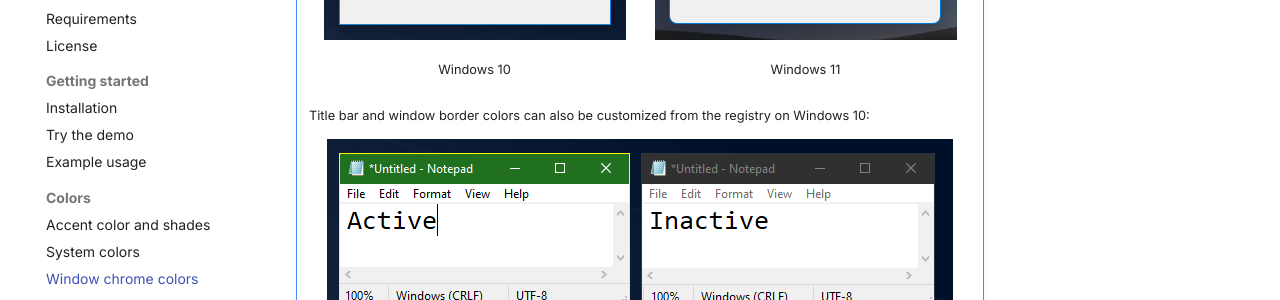
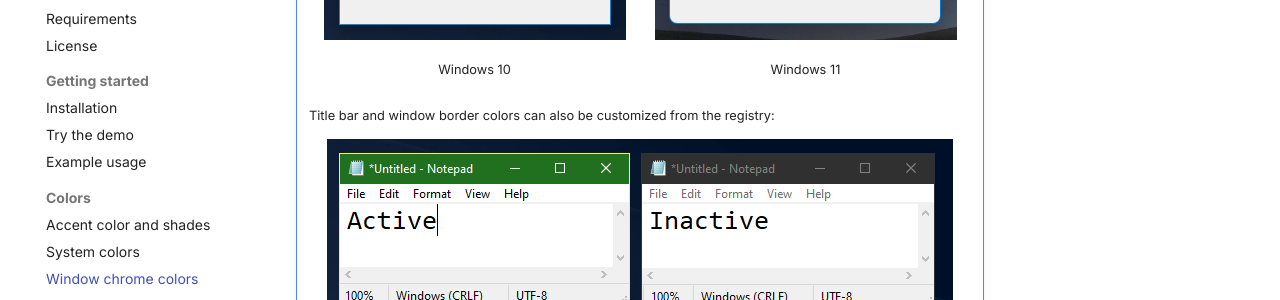
Before and after one commit to Valer100/winaccent, an MkDocs documentation site: the page built from docs/colors/window-chrome-colors.md, in a window 1280 px wide and 900 px high, scrolled down 1937 px. Shown: the part 152-452 px from the top of the window. Built offline with MkDocs 1.6.1 and Material for MkDocs 9.7.7, drawn with Linux system fonts in a browser that asks for light colours; some web fonts are replaced; comment, search, counter and statistics services are not loaded.

Commit message:
Remove `on Windows 10` to make things more clear

```diff
--- a/docs/colors/window-chrome-colors.md
+++ b/docs/colors/window-chrome-colors.md
@@ -56,7 +56,7 @@ print(f"Inactive window border: {wintaccent.window_border_inactive}")
 
     </div>
 
-    Title bar and window border colors can also be customized from the registry on Windows 10:
+    Title bar and window border colors can also be customized from the registry:
 
     <div align="center">
     ![Custom window colors](assets/custom-window-colors.png)
```
